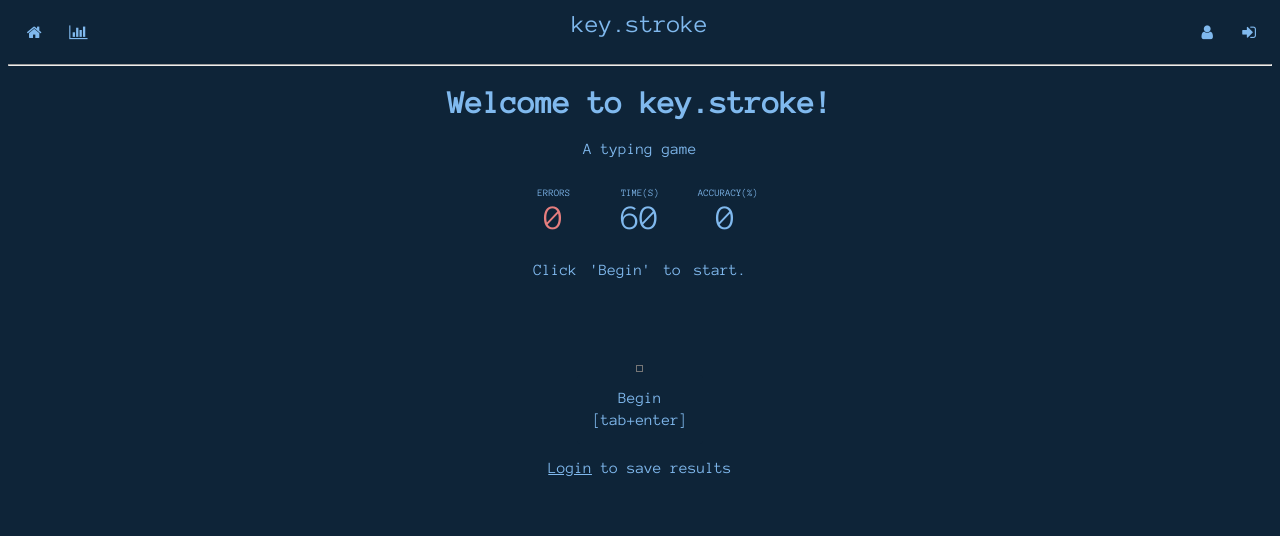
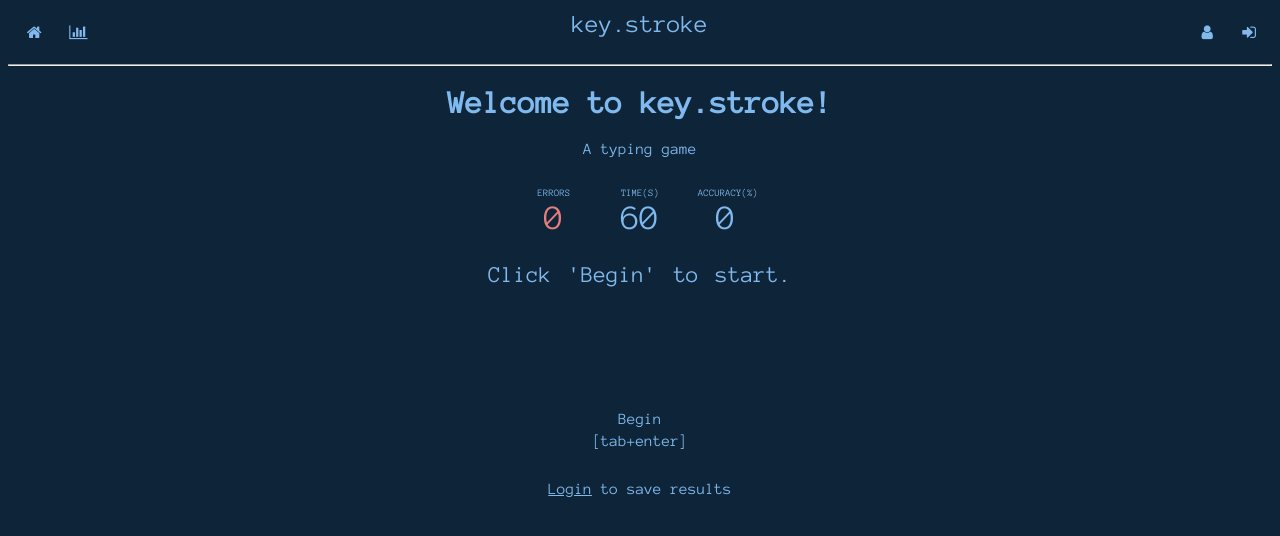
Before and after one commit to danieltobiastan/reimagined-octo-parakeet, a Flask app: page /home in a window 1280 px wide. Shown: the top 536 px of the page. Run offline with Flask 2, Linux system fonts and the light colour scheme.

Commit message:
fixed textbox bug

```diff
--- a/app/static/stylesheets/game.css
+++ b/app/static/stylesheets/game.css
@@ -62,10 +62,11 @@ body {
   word-spacing: 4px;
   margin: 10px;
   height: 80px;
-  width: 60%;
-  font-size: 1rem;
+  width: 40%;
+  font-size: 1.45rem;
   padding: 10px;
   line-height: 1.4;
+
 }
 
 .correct{
@@ -95,11 +96,11 @@ body {
 
 .input_box {
   height: 100%;
+  border: none;
   background-color: transparent;
   color: transparent;
-  height:1px;
-  width:1px;
   align-items: center;
+  overflow: hidden;
 }
 
 textarea:focus, input:focus{
```
Also changed, not shown: app.db.
